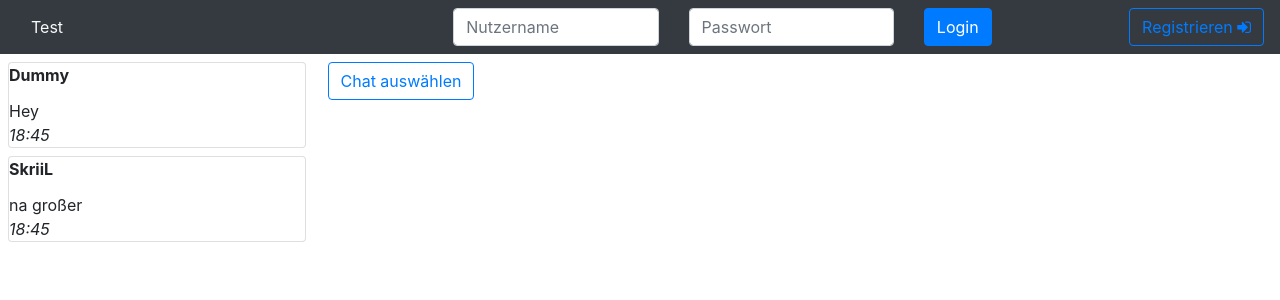
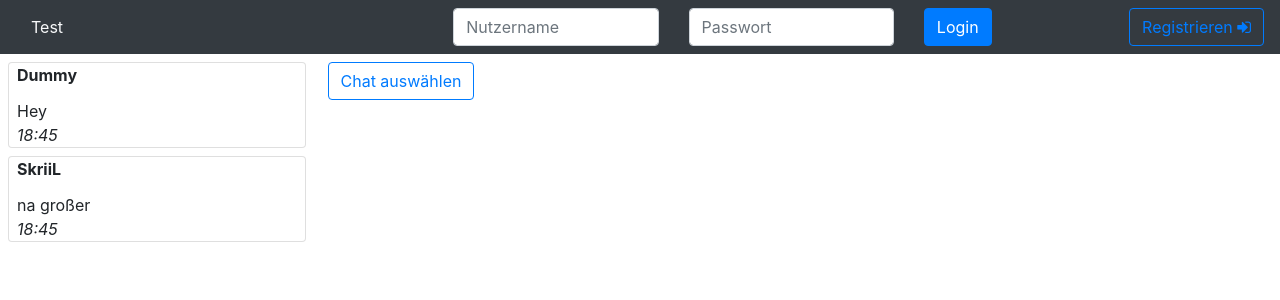
Before and after one commit to SkriiL/chat_angular, an Angular app: page /1/chat in a window 1280 px wide. Shown: the top 300 px of the page. Built offline with nearby package versions, Linux system fonts and the light colour scheme.

Commit message:
#7 styled message cards

```diff
--- a/src/app/components/all-chats/all-chats.component.html
+++ b/src/app/components/all-chats/all-chats.component.html
@@ -1,9 +1,9 @@
 <div class="container ml-2">
   <div class="row mt-2" *ngFor="let conv of conversations">
     <div class="card" style="width: 100%" (click)="onSelect(conv)">
-      <strong class="card-title">{{ conv.member[1].username }}</strong>
-      <span class="card-text">{{ conv.messages[0].text }}</span>
-      <span class="card-text -align-right font-italic">{{ conv.messages[0].date | dateFormat: 'time'}}</span>
+      <strong class="card-title ml-2">{{ conv.member[1].username }}</strong>
+      <span class="card-text ml-2">{{ conv.messages[0].text }}</span>
+      <span class="card-text -align-right font-italic ml-2">{{ conv.messages[0].date | dateFormat: 'time'}}</span>
     </div>
   </div>
 </div>
```
